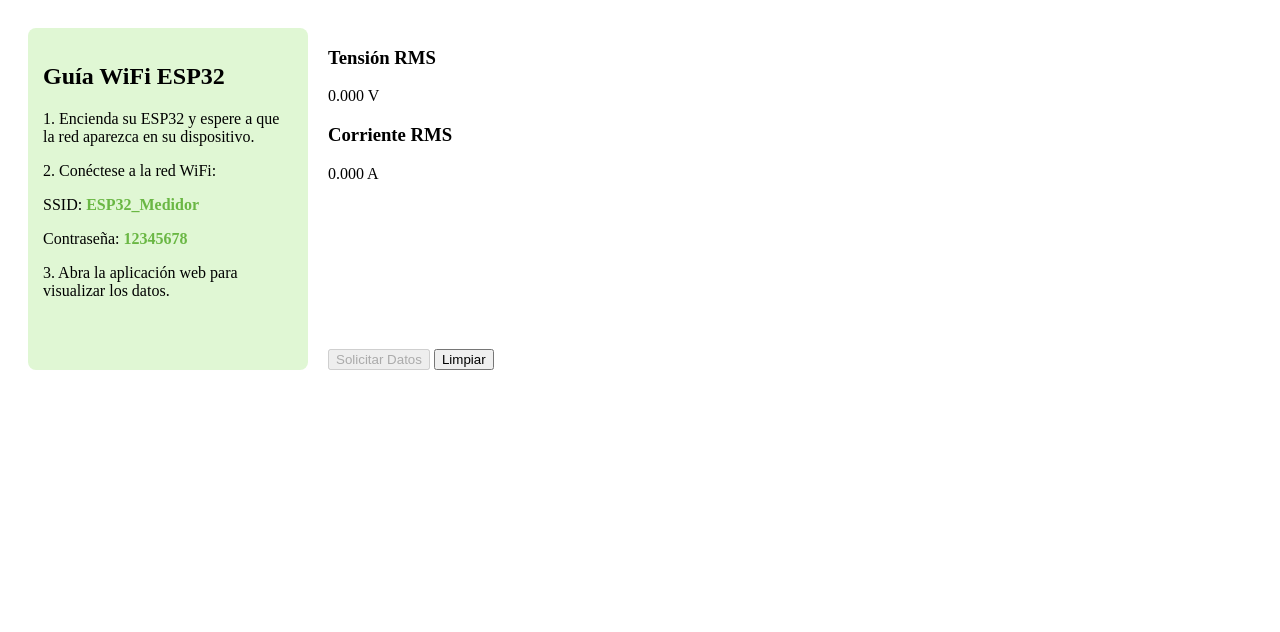
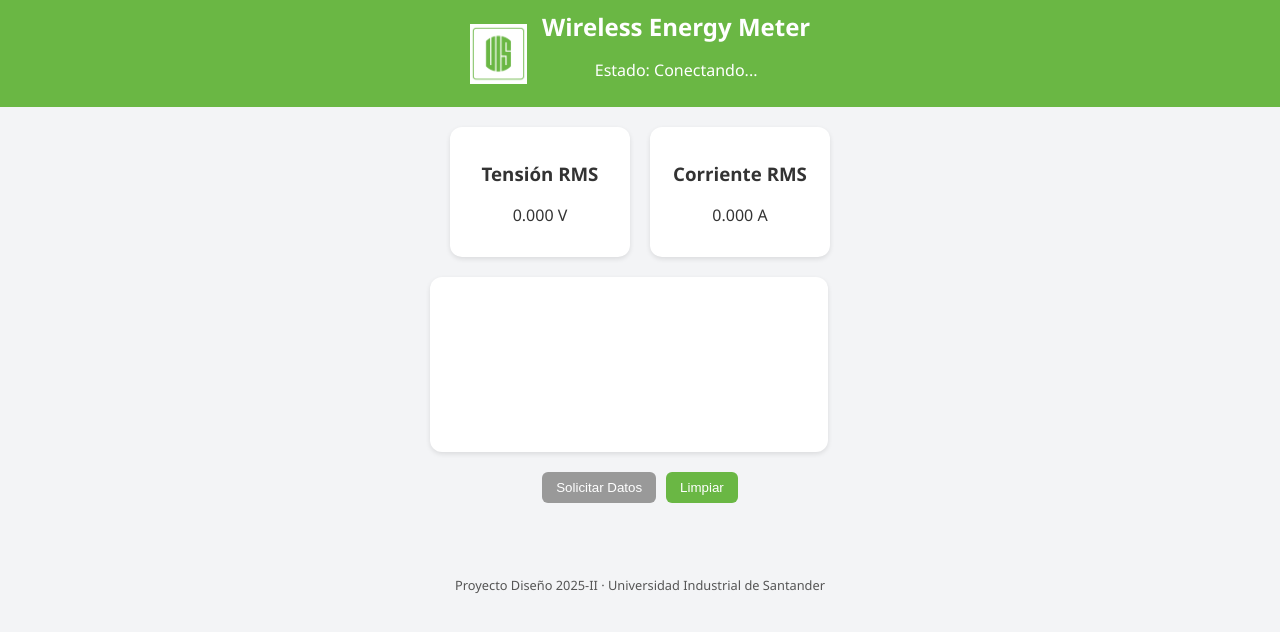
Before and after one commit to GamJP/Energy-Meter, a plain HTML site: page energy_meter_app/index.html in a window 1280 px wide. Drawn offline with Linux system fonts and the light colour scheme.

Commit message:
Cambio a la interfaz

```diff
--- a/energy_meter_app/index.html
+++ b/energy_meter_app/index.html
@@ -1,16 +1,23 @@
-<main style="display: flex; gap: 20px; padding: 20px;">
-  <!-- Sidebar guía WiFi -->
-  <div class="sidebar" style="width: 250px; background-color: #e0f7d4; padding: 15px; border-radius: 8px;">
-    <h2>Guía WiFi ESP32</h2>
-    <p>1. Encienda su ESP32 y espere a que la red aparezca en su dispositivo.</p>
-    <p>2. Conéctese a la red WiFi:</p>
-    <p>SSID: <span class="ssid" style="font-weight:bold; color:#6ab744;">ESP32_Medidor</span></p>
-    <p>Contraseña: <span class="password" style="font-weight:bold; color:#6ab744;">12345678</span></p>
-    <p>3. Abra la aplicación web para visualizar los datos.</p>
-  </div>
+<!DOCTYPE html>
+<html lang="es">
+<head>
+  <meta charset="UTF-8" />
+  <meta name="viewport" content="width=device-width, initial-scale=1.0" />
+  <title>Medidor de Energía Inalámbrico</title>
+  <link rel="stylesheet" href="style.css" />
+  <link rel="manifest" href="manifest.json">
+  <script src="chart.min.js"></script>
+</head>
+<body>
+  <header>
+    <img src="Logotipo_UIS.png" alt="Logotipo UIS" id="uis-logo">
+    <div>
+      <h1>Wireless Energy Meter</h1>
+      <p id="connection-status">Estado: Conectando...</p>
+    </div>
+  </header>
 
-  <!-- Contenido principal existente -->
-  <div class="content" style="flex:1;">
+  <main>
     <section class="data-display">
       <div class="data-card">
         <h3>Tensión RMS</h3>
@@ -30,5 +37,12 @@
       <button id="requestBtn" disabled>Solicitar Datos</button>
       <button id="clearBtn">Limpiar</button>
     </section>
-  </div>
-</main>
+  </main>
+
+  <footer>
+    <p>Proyecto Diseño 2025-II · Universidad Industrial de Santander</p>
+  </footer>
+
+  <script src="script.js"></script>
+</body>
+</html>
```
